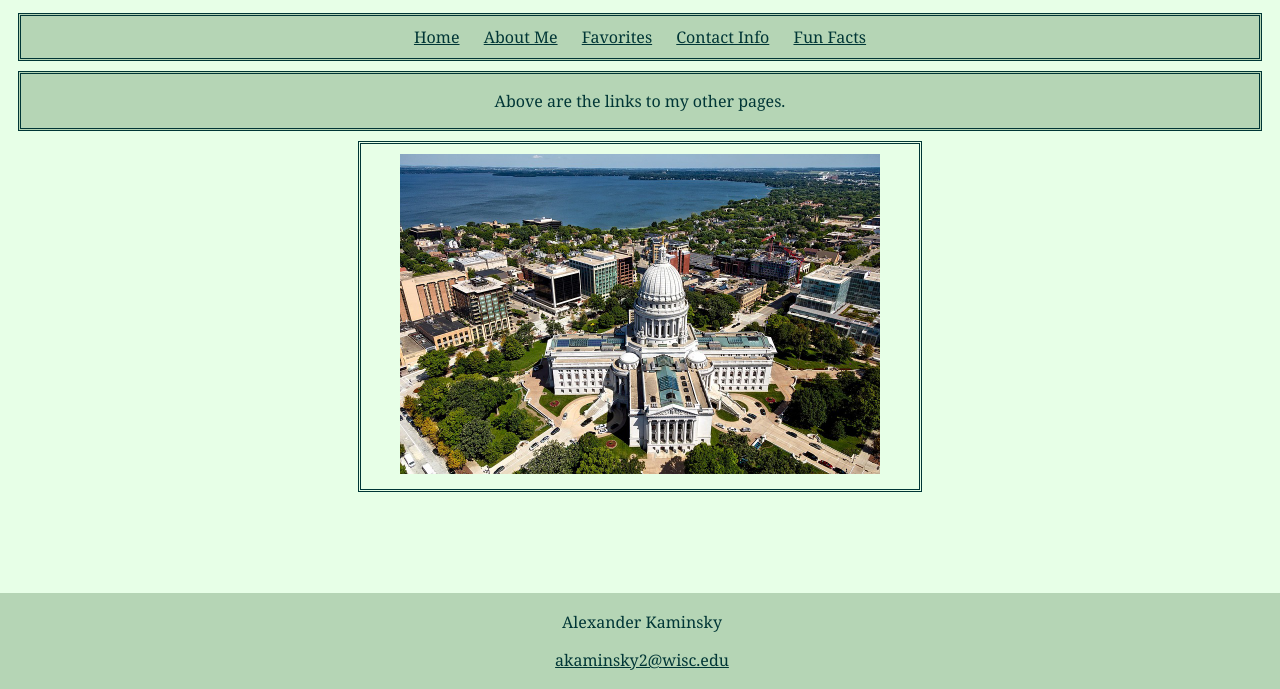
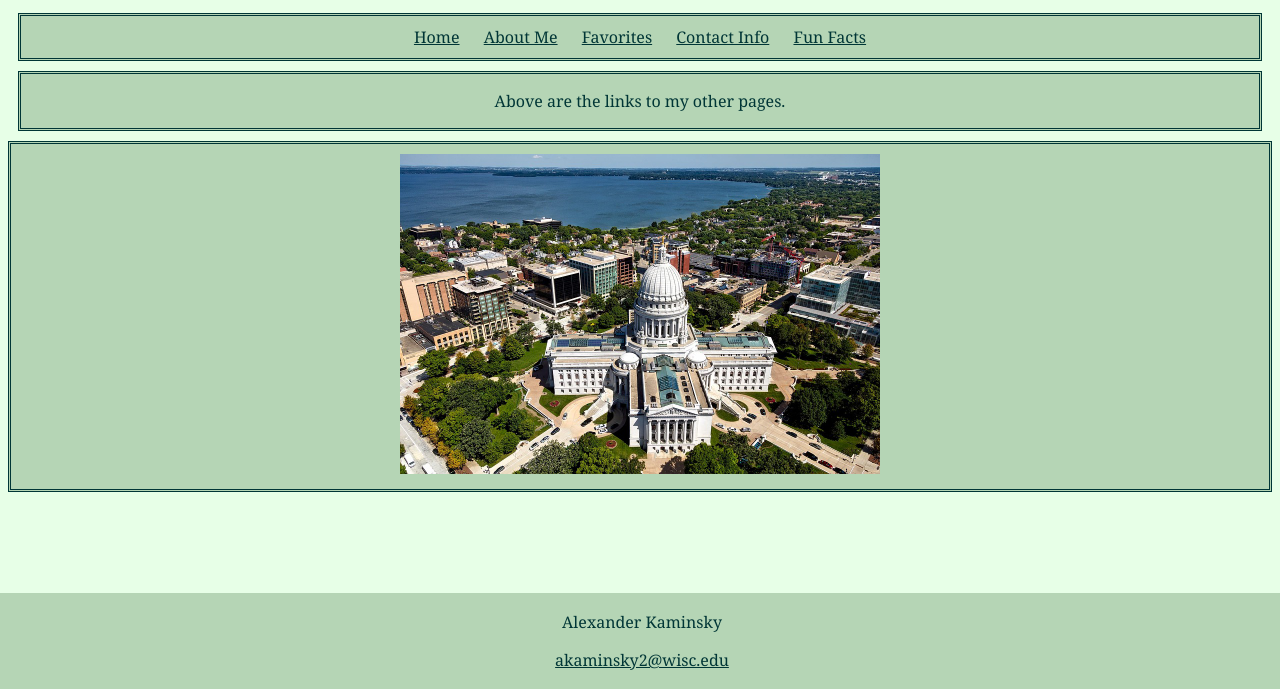
Before and after one commit to AKOTGH/akotgh.github.io, a plain HTML site: page index.html in a window 1280 px wide. Shown: the part 111-800 px from the top of the page. Drawn offline with Linux system fonts and the light colour scheme.

Commit message:
Add files via upload

```diff
--- a/index.html
+++ b/index.html
@@ -8,13 +8,10 @@
 	* {
 	text-align: center;}
 	.image {
-	margin-left: 350px;
-	margin-right: 350px;
+	background-color: #b5d5b5;
 	border-style: double;
-	border-color: #003636;
+	border-color:  #003636;
 	padding: 10px;
-	margin-top: 10px;
-	margin-bottom: 10px;
 	}
 </style>
 
@@ -36,7 +33,6 @@
 		<div class="image">
 			<img src="madison-1809576_960_720.jpg" width="480" height="320" alt="Wisconsin State Capital, Madison">
 		</div>
-		</article>
 	<footer>
 		<p>Alexander Kaminsky</p>
 		<p><a href="mailto:akaminsky2@wisc.edu">akaminsky2@wisc.edu</a></p>
```
